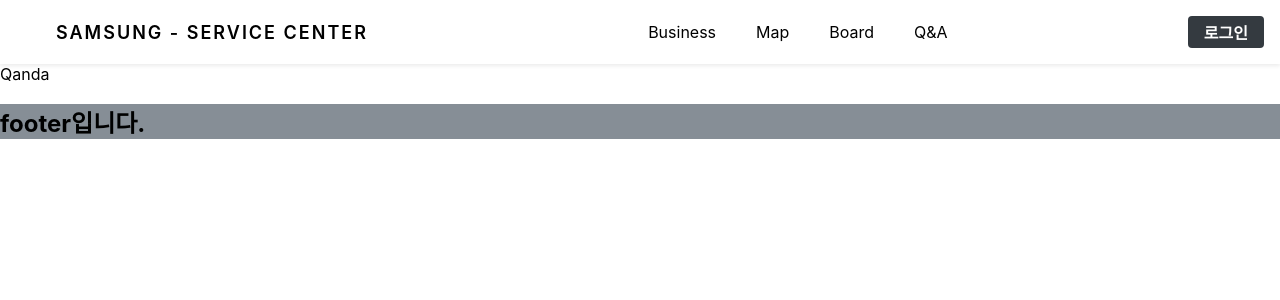
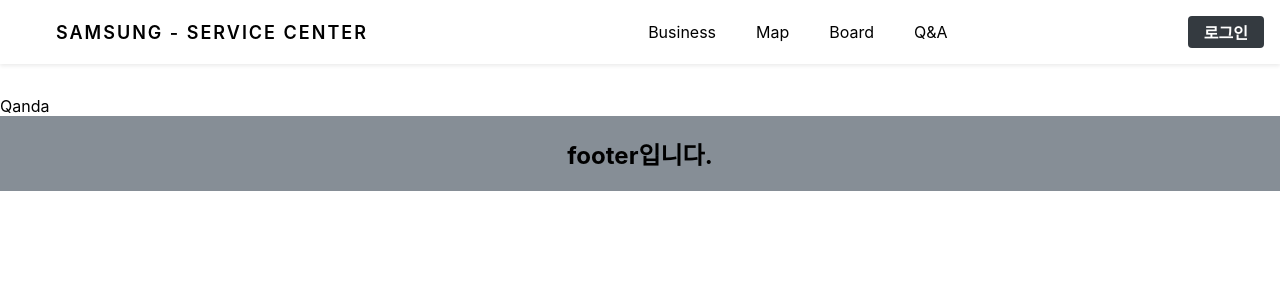
Before and after one commit to DarackDevOps/FE, a React (Create React App) app: page /qanda in a window 1280 px wide. Shown: the top 300 px of the page. Built offline with nearby package versions, Linux system fonts and the light colour scheme.

Commit message:
layout commit except animation

```diff
--- a/src/components/common/Footer.tsx
+++ b/src/components/common/Footer.tsx
@@ -1,11 +1,15 @@
-import React from "react";
-import styled from "styled-components";
+import React from 'react';
+import styled from 'styled-components';
 
 const FooterBlock = styled.div`
   bottom: 0;
   left: 0;
+
   width: 100%;
   background: #868e96;
+  display: flex;
+
+  justify-content: center;
 `;
 const Footer = () => {
   return (
--- a/src/components/common/Header.tsx
+++ b/src/components/common/Header.tsx
@@ -8,36 +8,47 @@ import { Link } from 'react-router-dom';
 const HeaderBlock = styled.div`
   position: fixed;
   width: 100%;
+  //display: flex;
   background: white;
   box-shadow: 0px 2px 4px rgba(0, 0, 0, 0.08);
 `;
 
 const Wrapper = styled(Responsive)`
   height: 4rem;
+
   display: flex;
   align-items: center;
+
+  // 일정비율로 거리 벌림
   justify-content: space-between;
+
   .logo {
     font-size: 1.125rem;
     font-weight: 600;
     letter-spacing: 2px;
+    //float: left;
+  }
+  .menuBar {
+    //float: left;
+    //margin-right: 5rem;
   }
   .right {
-    display: flex;
+    //float: right;
   }
 `;
 
-//페이지의 콘텐츠가 4rem 아래 나타나도록 해주는 컴포넌트
+//페이지의 콘텐츠가 6rem 아래 나타나도록 해주는 컴포넌트
 const Spacer = styled.div`
-  height: 4rem;
+  height: 6rem;
 `;
 
+//로고 링크
 const Title = styled.li`
   list-style-type: none;
   margin: 0;
   padding: 0;
 `;
-
+//메뉴 링크
 const Menu = styled.li`
   list-style-type: none;
   padding: 20px;
@@ -64,7 +75,7 @@ const Header = () => {
             </Title>
           </ul>
 
-          <ul>
+          <ul className="menuBar">
             <Menu>
               <Link to="/business">Business</Link>
             </Menu>
@@ -78,7 +89,6 @@ const Header = () => {
               <Link to="/Qanda">Q&A</Link>
             </Menu>
           </ul>
-
           <div className="right">
             <Button>로그인</Button>
           </div>
--- a/src/components/common/Responsive.tsx
+++ b/src/components/common/Responsive.tsx
@@ -1,11 +1,11 @@
-import React from "react";
-import styled from "styled-components";
+import React from 'react';
+import styled from 'styled-components';
 
 const ResponsiveBlock = styled.div`
   padding-left: 1rem;
   padding-right: 1rem;
   // width: 1024px;
-  margin: 0 auto;
+  //margin: 0 auto;
   // @media (max-width: 1024px) {
   //   width: 768px;
   // }
--- a/src/pages/Main.tsx
+++ b/src/pages/Main.tsx
@@ -1,5 +1,6 @@
-import React from "react";
-import styled from "styled-components";
+import React from 'react';
+import styled from 'styled-components';
+
 const Photo = styled.img`
   width: auto;
   height: auto;
@@ -15,18 +16,26 @@ const PhotoBlock = styled.div`
 const Main = () => {
   return (
     <>
+      <div>
+        <h3>SAMSUNG - SERVIECE CENTER.</h3>
+      </div>
+
       <PhotoBlock>
-        <Photo src={require("../images/1.jpg")} />
-        <Photo src={require("../images/2.jpg")} />
+        <Photo src={require('../images/1.jpg')} />
+        <Photo src={require('../images/2.jpg')} />
         <h3>1,2번내용입니다.</h3>
       </PhotoBlock>
       <PhotoBlock>
-        <Photo src={require("../images/3.jpg")} />
-        <Photo src={require("../images/4.jpg")} />
+        <Photo src={require('../images/3.jpg')} />
+        <Photo src={require('../images/4.jpg')} />
         <div>
           <h3>3,4번내용입니다.</h3>
         </div>
       </PhotoBlock>
+
+      <h3>3,4번내용입니다.</h3>
+
+      <h3>3,4번내용입니다.</h3>
     </>
   );
 };
--- a/tsconfig.json
+++ b/tsconfig.json
@@ -13,7 +13,8 @@
     "resolveJsonModule": true,
     "isolatedModules": true,
     "noEmit": true,
-    "jsx": "react"
+    "jsx": "react",
+    "noImplicitAny": false
   },
   "include": ["src"]
 }
```
Also changed, not shown: package.json (+13 -2 lines), src/App.tsx (+10 -13 lines), 2 other files (tests, documents, lock files or other folders).
